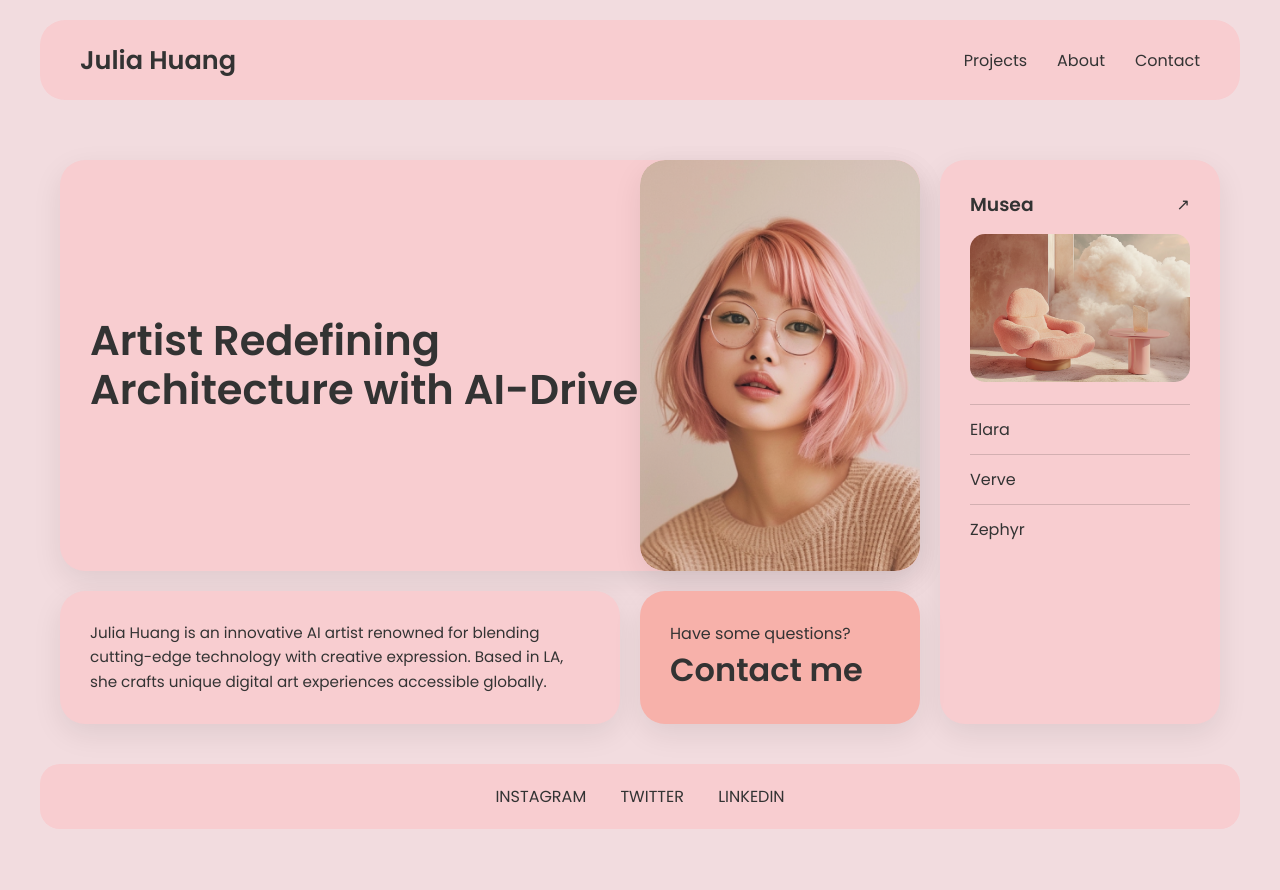
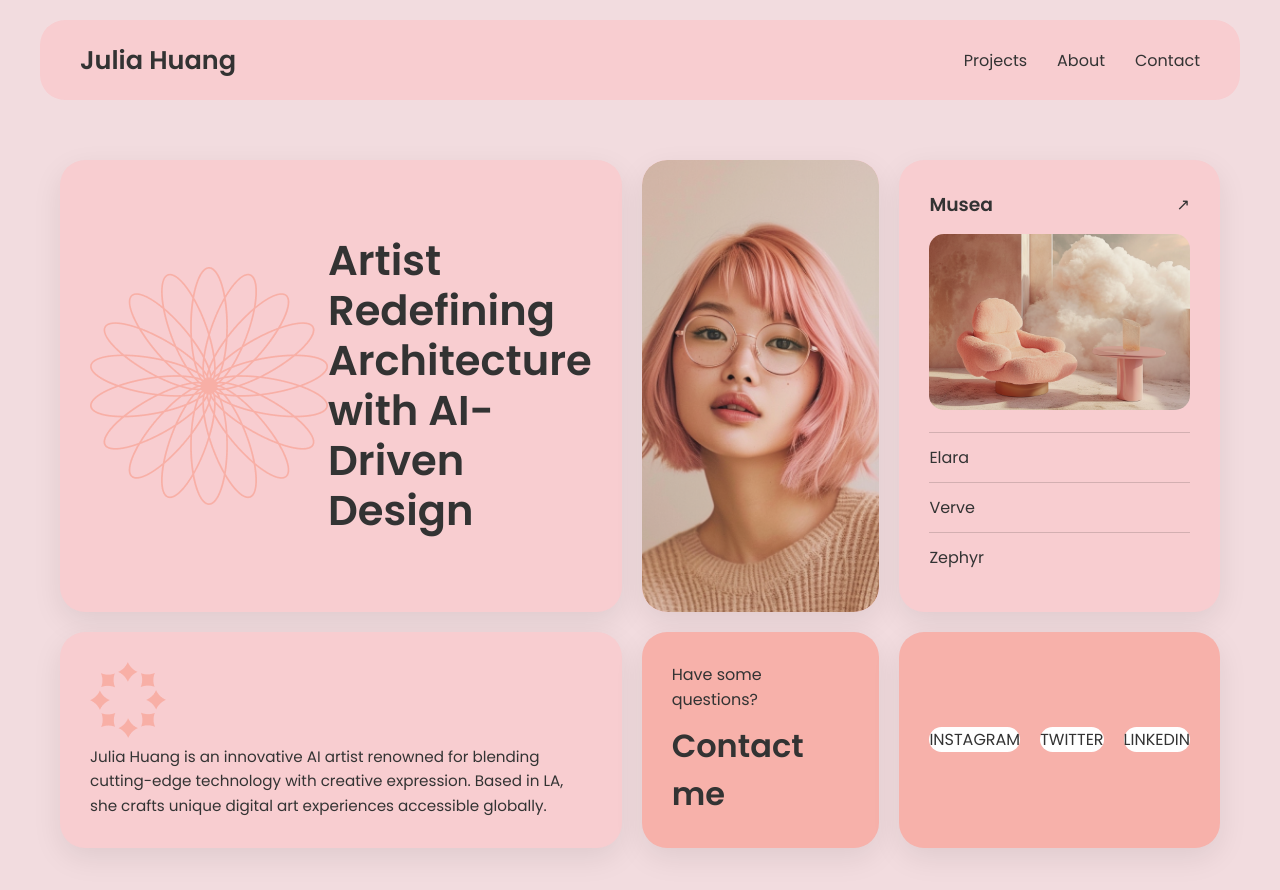
Before and after one commit to lSagenav/html, a plain HTML site: page index.html in a window 1280 px wide. Before the commit the page ends 849 px from the top, so only its background shows below. Drawn offline with Linux system fonts and the light colour scheme.

Commit message:
avances figma

```diff
--- a/index.html
+++ b/index.html
@@ -1,82 +1,55 @@
 <!DOCTYPE html>
 <html lang="en">
+
 <head>
-    <!-- Codificación de caracteres -->
     <meta charset="UTF-8" />
-
-    <!-- Hace que el diseño sea responsive -->
     <meta name="viewport" content="width=device-width, initial-scale=1.0" />
-
     <title>Julia Huang Portfolio</title>
-
-    <!-- CSS principal -->
     <link rel="stylesheet" href="styles.css" />
-
-    <!-- Fuente desde Google Fonts -->
     <link href="https://fonts.googleapis.com/css2?family=Poppins:wght@400;600&display=swap" rel="stylesheet">
 </head>
 
 <body>
 
-    <!-- ================= HEADER ================= -->
     <header>
-        <!-- Barra superior centrada -->
         <div class="init-bar">
-
-            <!-- Nombre / logo -->
             <h1>Julia Huang</h1>
-
-            <!-- Navegación principal -->
             <nav class="navbar">
                 <a href="#">Projects</a>
                 <a href="#">About</a>
                 <a href="#">Contact</a>
             </nav>
-
         </div>
     </header>
 
-    <!-- ================= MAIN (GRID PRINCIPAL) ================= -->
-    <!-- dashboard es el contenedor GRID -->
     <main class="dashboard">
 
-        <!-- ===== TEXTO GRANDE (ocupa 2 columnas) ===== -->
-        <!-- card = estilo base reutilizable -->
         <section class="card intro-text">
+            <img src="./img/figura.png" alt="logo">
             <h2>
-                Artist Redefining <br>
-                Architecture with <strong>AI-Driven Design</strong>
+                Artist Redefining Architecture with AI-Driven Design
             </h2>
         </section>
 
-        <!-- ===== FOTO (columna central) ===== -->
         <section class="card portrait-card">
             <img src="./img/Imagen_pegada.png" alt="Julia Huang portrait">
         </section>
 
-        <!-- ===== MUSEA (columna derecha, 2 filas) ===== -->
         <section class="card gallery">
-
-            <!-- Encabezado de la galería -->
             <div class="gallery-header">
                 <h3>Musea</h3>
                 <span>↗</span>
             </div>
-
-            <!-- Imagen principal del proyecto -->
             <img src="./img/Musea.png" alt="Musea artwork">
-
-            <!-- Lista de proyectos -->
             <ul class="project-list">
                 <li>Elara</li>
                 <li>Verve</li>
                 <li>Zephyr</li>
             </ul>
-
         </section>
 
-        <!-- ===== BIOGRAFÍA ===== -->
         <section class="card bio">
+            <img src="./img/icono_pink.png" alt="logo">
             <p>
                 Julia Huang is an innovative AI artist renowned for blending cutting-edge
                 technology with creative expression. Based in LA, she crafts unique
@@ -84,20 +57,18 @@
             </p>
         </section>
 
-        <!-- ===== CONTACTO ===== -->
         <section class="card contact-box">
             <p>Have some questions?</p>
             <h2>Contact me</h2>
         </section>
 
+        <section class="card social-footer">
+            <a href="#">INSTAGRAM</a>
+            <a href="#">TWITTER</a>
+            <a href="#">LINKEDIN</a>
+        </section>
+
     </main>
-
-    <!-- ================= FOOTER ================= -->
-    <footer class="social-footer">
-        <a href="#">INSTAGRAM</a>
-        <a href="#">TWITTER</a>
-        <a href="#">LINKEDIN</a>
-    </footer>
 
 </body>
 </html>
--- a/styles.css
+++ b/styles.css
@@ -6,7 +6,8 @@
 * {
     margin: 0;
     padding: 0;
-    box-sizing: border-box; /* Incluye padding y borde en el ancho */
+    box-sizing: border-box;
+    /* Incluye padding y borde en el ancho */
 }
 
 /* =====================================================
@@ -14,32 +15,43 @@
    ===================================================== */
 /* Estilos generales de toda la página */
 body {
-    background-color: #f2dcdf; /* Color de fondo general */
-    font-family: 'Poppins', sans-serif; /* Fuente global */
-    color: #333; /* Color base del texto */
+    background-color: #f2dcdf;
+    /* Color de fondo general */
+    font-family: 'Poppins', sans-serif;
+    /* Fuente global */
+    color: #333;
+    /* Color base del texto */
 }
 
 /* =====================================================
    HEADER
    ===================================================== */
 header {
-    padding: 20px; /* Separación del borde del navegador */
+    padding: 20px;
+    /* Separación del borde del navegador */
 }
 
 /* Barra superior (logo + navegación) */
 .init-bar {
     background-color: #f8cdd0;
-    border-radius: 25px; /* Bordes redondeados */
+    border-radius: 25px;
+    /* Bordes redondeados */
 
-    max-width: 1200px; /* Limita el ancho */
-    margin: auto; /* Centra horizontalmente */
+    max-width: 1200px;
+    /* Limita el ancho */
+    margin: auto;
+    /* Centra horizontalmente */
 
-    padding: 0 40px; /* Espacio interno lateral */
+    padding: 0 40px;
+    /* Espacio interno lateral */
     height: 80px;
 
-    display: flex; /* Flexbox para alinear contenido */
-    justify-content: space-between; /* Logo a la izquierda, nav a la derecha */
-    align-items: center; /* Centrado vertical */
+    display: flex;
+    /* Flexbox para alinear contenido */
+    justify-content: space-between;
+    /* Logo a la izquierda, nav a la derecha */
+    align-items: center;
+    /* Centrado vertical */
 }
 
 /* Título principal */
@@ -50,13 +62,16 @@ header {
 
 /* Navegación */
 .navbar {
-    display: flex; /* Links en fila */
-    gap: 30px; /* Espacio entre enlaces */
+    display: flex;
+    /* Links en fila */
+    gap: 30px;
+    /* Espacio entre enlaces */
 }
 
 /* Enlaces del menú */
 .navbar a {
-    text-decoration: none; /* Quita subrayado */
+    text-decoration: none;
+    /* Quita subrayado */
     color: #333;
     font-weight: 500;
 }
@@ -66,14 +81,26 @@ header {
    ===================================================== */
 /* Contenedor principal del contenido */
 .dashboard {
-    max-width: 1200px; /* Misma anchura que el header */
-    margin: 20px auto; /* Centrado + separación vertical */
+    max-width: 1200px;
+    /* Misma anchura que el header */
+    margin: 20px auto;
+    /* Centrado + separación vertical */
     padding: 20px;
 
-    display: grid; /* CSS Grid */
-    grid-template-columns: 2fr 1fr 1fr; /* 3 columnas (la primera es más ancha) */
-    grid-template-rows: auto auto; /* 2 filas automáticas */
-    gap: 20px; /* Espacio entre cards */
+    display: grid;
+    /* CSS Grid */
+    grid-template-columns: 2fr 1fr 1fr;
+    /* 3 columnas (la primera es más ancha) */
+    grid-template-rows: auto auto auto;
+    /* <-- CORRECCIÓN: 3 filas automáticas */
+    gap: 20px;
+
+    /* Espacio entre cards */
+    .dashboard {
+        gap: 30px;
+        /* o incluso 40px si quieres más aire */
+    }
+
 }
 
 /* =====================================================
@@ -84,42 +111,49 @@ header {
     background-color: #f8cdd0;
     border-radius: 25px;
     padding: 30px;
-    box-shadow: 0 10px 30px rgba(0,0,0,0.08); /* Sombra suave */
+    box-shadow: 0 10px 30px rgba(0, 0, 0, 0.08);
+    /* Sombra suave */
 }
 
 /* =====================================================
    TEXTO PRINCIPAL (INTRO)
    ===================================================== */
 .intro-text {
-    grid-column: 1 / span 2; /* Ocupa 2 columnas */
-    grid-row: 1; /* Primera fila */
-
-    display: flex; /* Para centrar contenido */
-    align-items: center; /* Centrado vertical del texto */
+    /* Por defecto: grid-column: 1; grid-row: 1; */
+    display: flex;
+    /* Para centrar contenido */
+    align-items: center;
+    /* Centrado vertical del texto */
 }
 
 /* Texto grande tipo "hero" */
 .intro-text h2 {
     font-size: 2.6rem;
-    line-height: 1.2; /* Espacio entre líneas */
+    line-height: 1.2;
+    /* Espacio entre líneas */
 }
 
 /* =====================================================
    FOTO
    ===================================================== */
 .portrait-card {
-    grid-column: 2; /* Columna central */
-    grid-row: 1; /* Primera fila */
+    grid-column: 2;
+    /* Columna central */
+    grid-row: 1;
+    /* Primera fila */
 
-    padding: 0; /* Quita padding para que la imagen toque bordes */
-    overflow: hidden; /* Recorta la imagen */
+    padding: 0;
+    /* Quita padding para que la imagen toque bordes */
+    overflow: hidden;
+    /* Recorta la imagen */
 }
 
 /* Imagen de la foto */
 .portrait-card img {
     width: 100%;
     height: 100%;
-    object-fit: cover; /* Mantiene proporción sin deformar */
+    object-fit: cover;
+    /* Mantiene proporción sin deformar */
     border-radius: 25px;
 }
 
@@ -127,57 +161,71 @@ header {
    GALERÍA (MUSEA)
    ===================================================== */
 .gallery {
-    grid-column: 3; /* Columna derecha */
-    grid-row: 1 / span 2; /* Ocupa dos filas */
+    grid-column: 3;
+    grid-row: 1;
 }
+
 
 /* Encabezado de la galería */
 .gallery-header {
     display: flex;
-    justify-content: space-between; /* Título a la izquierda, icono a la derecha */
+    justify-content: space-between;
+    /* Título a la izquierda, icono a la derecha */
     align-items: center;
+
 }
 
 /* Imagen principal del proyecto */
 .gallery img {
     width: 100%;
     border-radius: 15px;
-    margin: 15px 0; /* Separación vertical */
+    margin: 15px 0;
+    /* Separación vertical */
 }
 
 /* Lista de proyectos */
 .project-list {
-    list-style: none; /* Quita los puntos */
+    list-style: none;
+    /* Quita los puntos */
 }
 
 /* Cada item de la lista */
 .project-list li {
     padding: 12px 0;
-    border-top: 1px solid rgba(0,0,0,0.15); /* Línea separadora */
+    border-top: 1px solid rgba(0, 0, 0, 0.15);
+    /* Línea separadora */
 }
 
 /* =====================================================
    BIOGRAFÍA
    ===================================================== */
 .bio {
-    grid-column: 1; /* Primera columna */
-    grid-row: 2; /* Segunda fila */
+    grid-column: 1;
+    /* Primera columna */
+    grid-row: 2;
+    /* Segunda fila */
 
     font-size: 0.95rem;
-    line-height: 1.6; /* Texto cómodo de leer */
+    line-height: 1.6;
+    /* Texto cómodo de leer */
 }
 
 /* =====================================================
    CONTACTO
    ===================================================== */
 .contact-box {
-    grid-column: 2; /* Columna central */
-    grid-row: 2; /* Segunda fila */
+    grid-column: 2;
+    /* Columna central */
+    grid-row: 2;
+    /* Segunda fila */
 
-    background-color: #f7b1aa; /* Color distinto para destacar */
+    background-color: #f7b1aa;
+    /* Color distinto para destacar */
     display: flex;
-    flex-direction: column; /* Elementos en columna */
-    justify-content: space-between; /* Espacio entre texto y título */
+    flex-direction: column;
+    /* Elementos en columna */
+    justify-content: space-between;
+    /* Espacio entre texto y título */
 }
 
 /* Título del contacto */
@@ -186,21 +234,32 @@ header {
 }
 
 /* =====================================================
-   FOOTER
+   REDES SOCIALES (POSICIÓN GRID)
    ===================================================== */
 .social-footer {
-    background-color: #f8cdd0;
-    margin: 20px auto; /* Centrado */
-    padding: 20px;
-    border-radius: 20px;
-    text-align: center;
-    max-width: 1200px;
+    grid-column: 3;
+    grid-row: 2;
+
+    background-color: #f7b1aa;
+    border-radius: 25px;
+    padding: 30px;
+    min-height: 180px;
+
+    display: flex;
+    flex-direction: row;
+    /* ← cambia a horizontal */
+    justify-content: space-around;
+    /* ← reparte los botones */
+    align-items: center;
+    gap: 20px;
+    /* ← espacio entre botones */
 }
 
-/* Links del footer */
+/* Botones estilo pill */
 .social-footer a {
-    margin: 0 15px; /* Separación horizontal */
+    background-color: #fff;
+    padding: auto;
+    border-radius: 30px;
     text-decoration: none;
     color: #333;
-    font-weight: 500;
 }
```
Also changed, not shown: img/Imagen pegada.png (added), img/figura.png (added).
